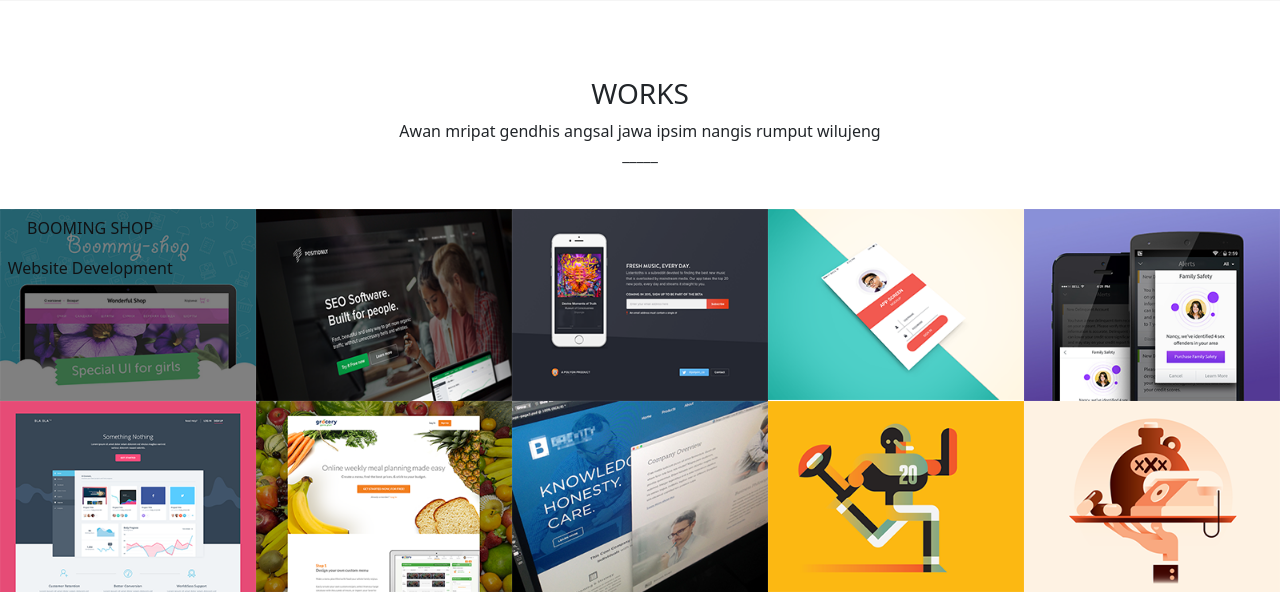
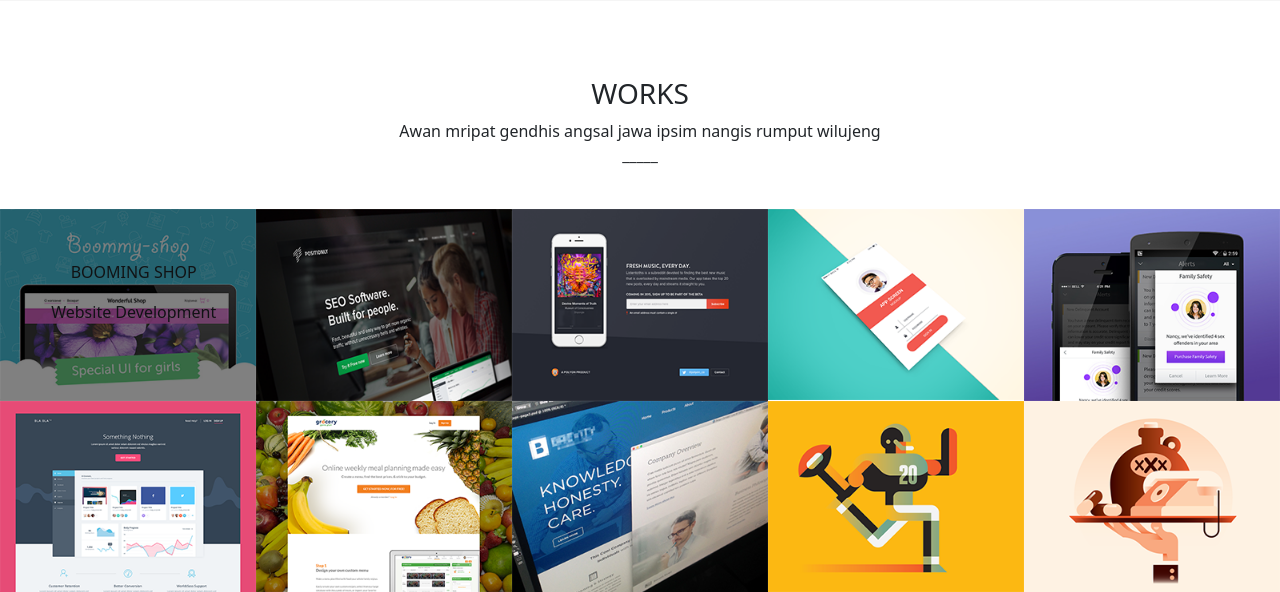
Before and after one commit to Realise-Formation-Digital/22.04-Project-Zet, a PHP site: page / in a window 1280 px wide, with the pointer over the restyled element. Shown: the part 1271-1863 px from the top of the page. Run offline with PHP 8.4, Linux system fonts and the light colour scheme.

Commit message:
Fix: bug with text hover
Fixed the problem with the text in the hover element getting deplaced while hover is active.

```diff
--- a/main.css
+++ b/main.css
@@ -126,7 +126,7 @@
 
 
 #img-col:hover {
-    -webkit-filter: brightness(0.5);
+    -webkit-filter: brightness(0.1);
     filter: brightness(0.5);
 }
 
@@ -145,6 +145,8 @@
 
 #img-col:hover .hide {
     visibility: visible;
+    padding-left: 20%;
+    padding-top:20%
 }
 
 @media (min-width: 768px) {
```
